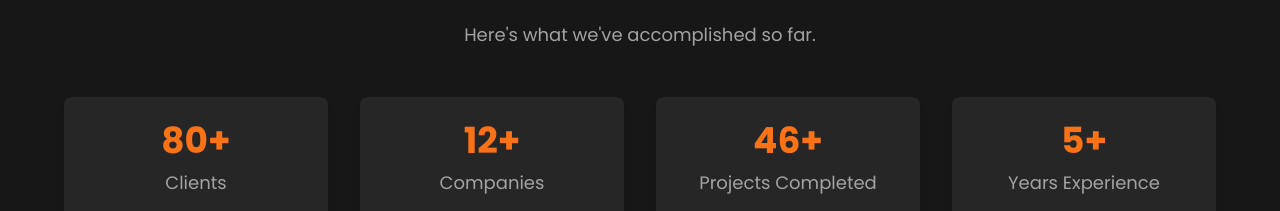
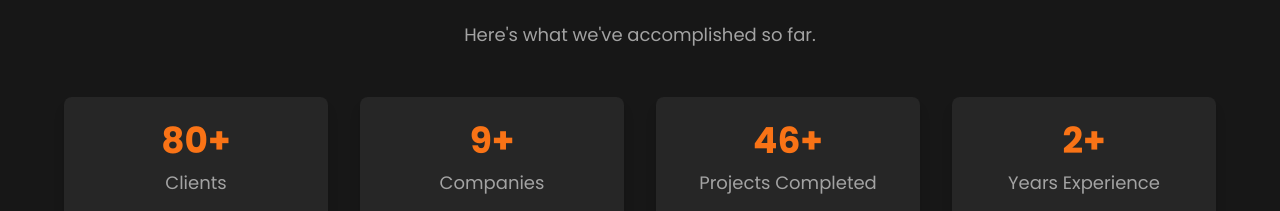
Before and after one commit to hirwaterry/cyberstream, a React (Vite) app: page /home in a window 1280 px wide. Shown: the part 1683-1894 px from the top of the page. Built offline with nearby package versions, Linux system fonts and the light colour scheme.

Commit message:
update stats

```diff
--- a/src/components/Stats.jsx
+++ b/src/components/Stats.jsx
@@ -3,9 +3,9 @@ import { motion } from "framer-motion";
 
 const statsData = [
   { label: "Clients", value: "80+", delay: 0.1 },
-  { label: "Companies", value: "12+", delay: 0.2 },
+  { label: "Companies", value: "9+", delay: 0.2 },
   { label: "Projects Completed", value: "46+", delay: 0.3 },
-  { label: "Years Experience", value: "5+", delay: 0.4 },
+  { label: "Years Experience", value: "2+", delay: 0.4 },
 ];
 
 const Stats = () => {
```
